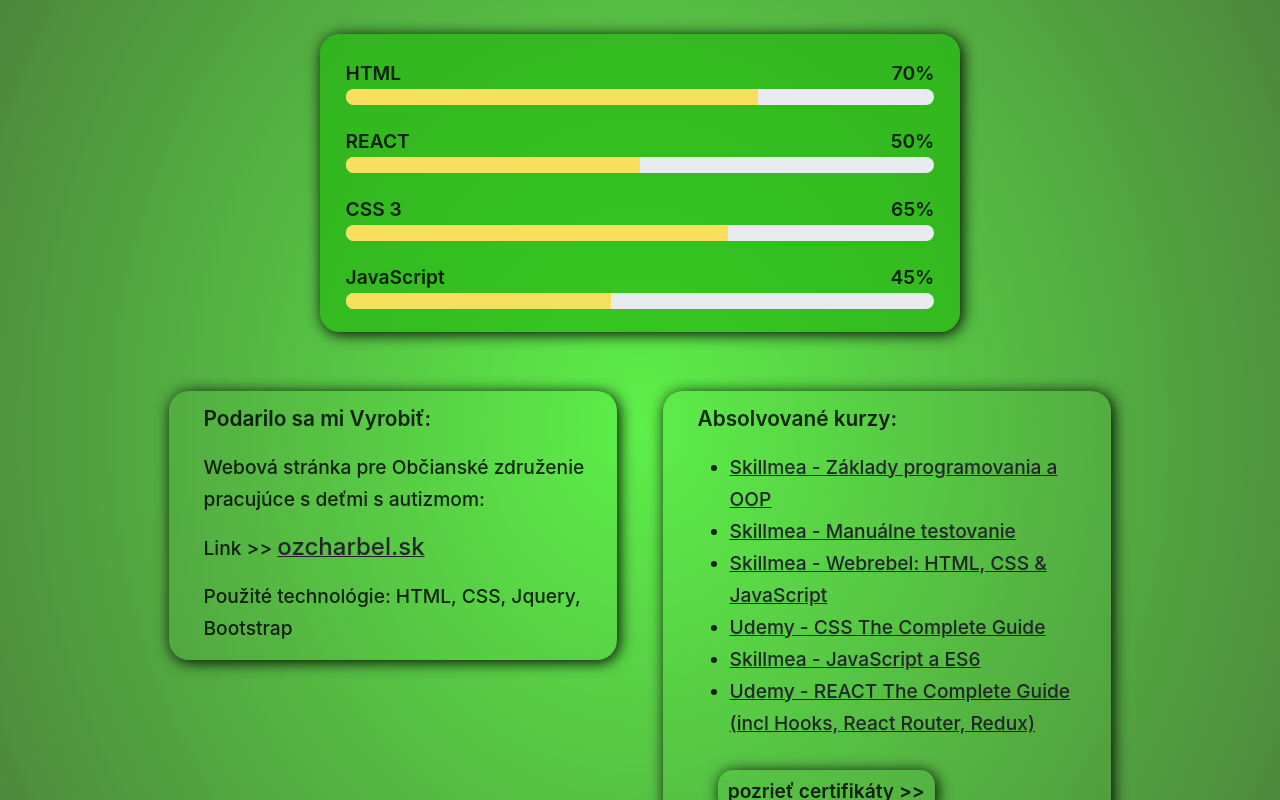
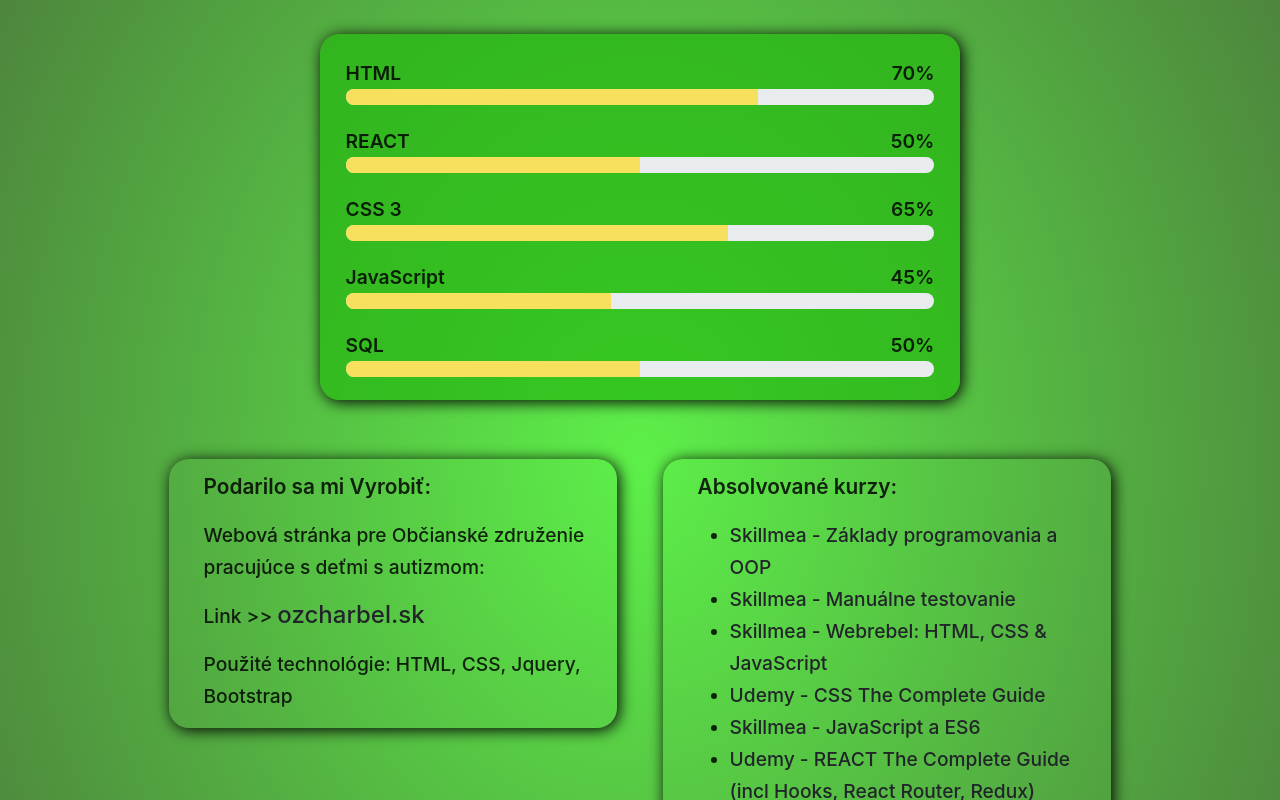
Before and after one commit to MatusMarko719/CVproject, a React (Create React App) app in the folder 01-starting-project/: page / in a window 1280 px wide. Shown: the part 2000-2800 px from the top of the page. Built offline with nearby package versions, Linux system fonts and the light colour scheme.

Commit message:
new CV+oprava buttonuCV+pridanie SQLskill

```diff
--- a/01-starting-project/src/components/PostHeader.js
+++ b/01-starting-project/src/components/PostHeader.js
@@ -31,11 +31,13 @@ const PostHeader = () => {
           <img src={linn} alt="" />
         </a>
         </div>
+        <a href={zivotopis} target="blank">
         <button className={classes.button}>
-          <a href={zivotopis} target="blank">
+
             Zobraziť CV (.pdf)
-          </a>
+
         </button>
+        </a>
       </div>
     </>
   );
--- a/01-starting-project/src/components/PostHeader.module.css
+++ b/01-starting-project/src/components/PostHeader.module.css
@@ -93,7 +93,7 @@
   border-radius: 35px;
   padding: 1%;
 }
-.button a {
+a{
   text-decoration: none;
 }
 
--- a/01-starting-project/src/components/Skills.js
+++ b/01-starting-project/src/components/Skills.js
@@ -87,6 +87,25 @@ const Skills = () => {
           <div id={classes.bar} className="progress">
             <div
               id={classes.insideJSBar}
+              className="progress-bar"
+              role="progressbar"
+              data-aos="zoom-in-right"
+              data-aos-delay="100"
+              data-aos-anchor=".skills-section"
+              aria-valuenow="65"
+              aria-valuemin="0"
+              aria-valuemax="100"
+            ></div>
+          </div>
+        </div>
+        <div className={classes.skill}>
+          <label htmlFor="" className={classes.label}>
+            <span className={classes.head1}>SQL</span>{" "}
+            <span className={classes.head2}>50%</span>{" "}
+          </label>
+          <div id={classes.bar} className="progress">
+            <div
+              id={classes.insideReactBar}
               className="progress-bar"
               role="progressbar"
               data-aos="zoom-in-right"
```
Also changed, not shown: 1 other file (tests, documents, lock files or other folders).
